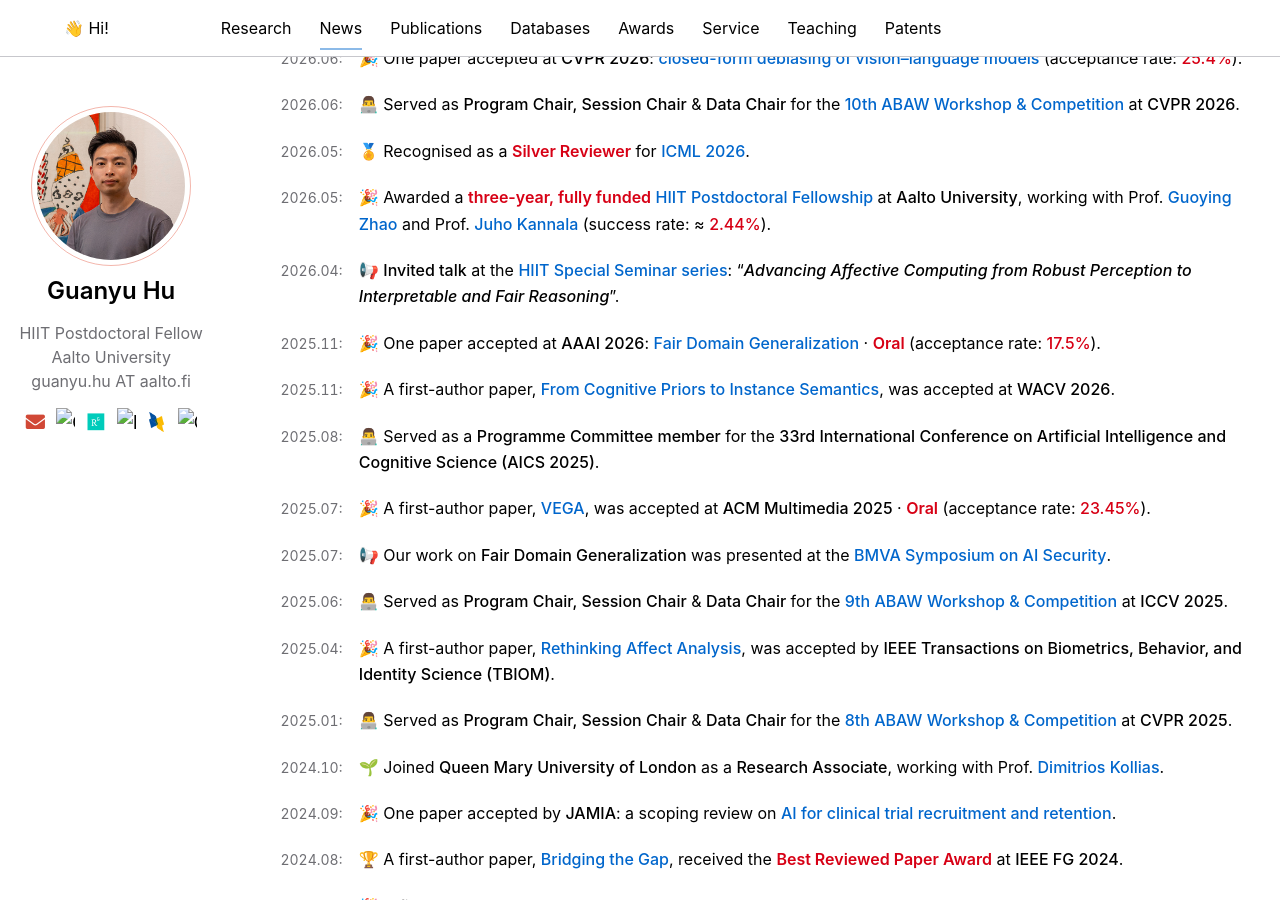
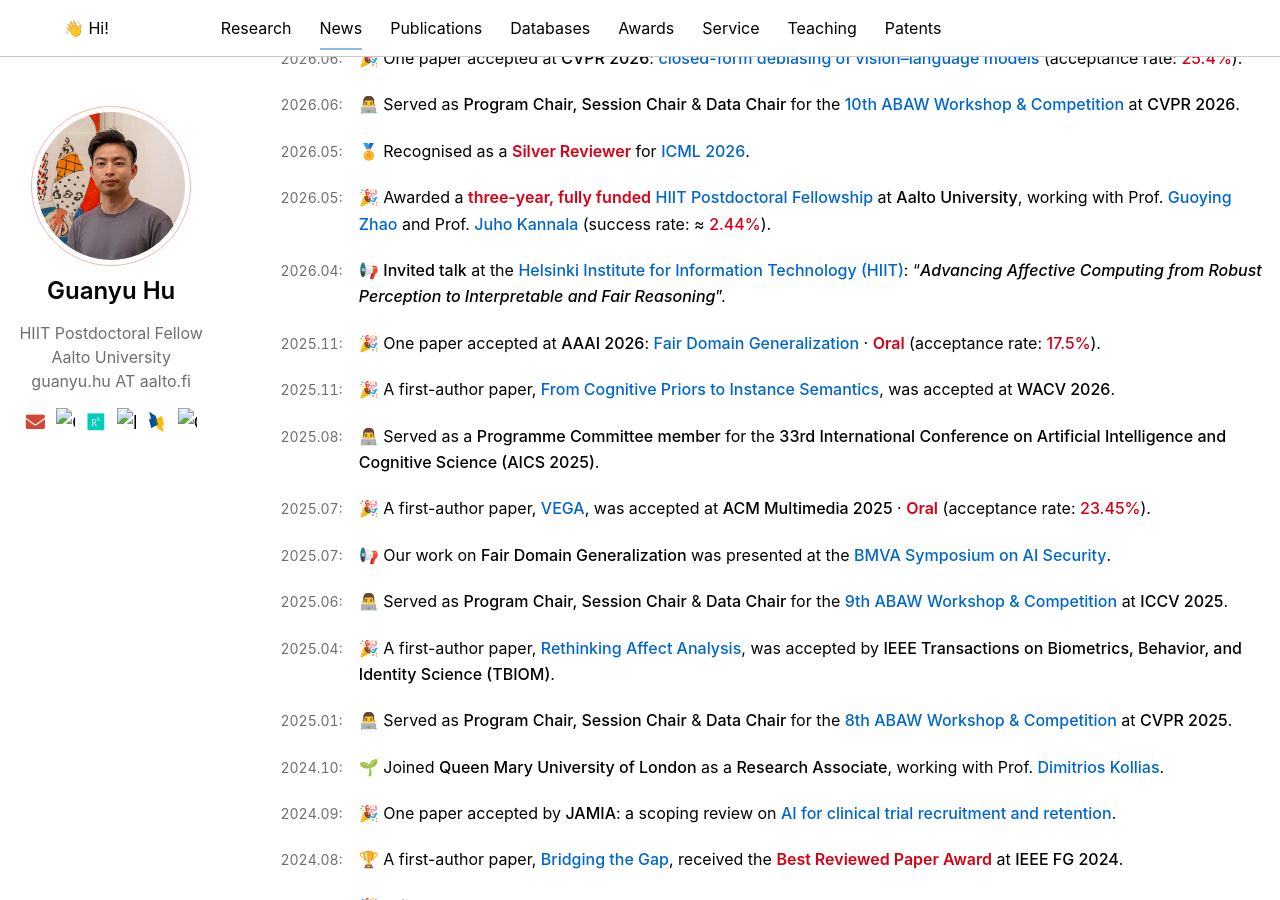
Before and after one commit to imhgy/imhgy.github.io, a Jekyll site: the page built from _pages/about.md, in a window 1280 px wide and 900 px high, scrolled down 1437 px. Built offline with Jekyll 4.4.1, drawn with Linux system fonts in a browser that asks for light colours.

Commit message:
Use full HIIT institution name for invited talk

```diff
--- a/_pages/about.md
+++ b/_pages/about.md
@@ -109,7 +109,7 @@ My research examines **the mechanisms and limits of AI’s understanding of huma
 </span>
 - <time datetime="2026-05">2026.05:</time> <span class="news-body" markdown="span">🎉 Awarded a <strong class="achievement-highlight">three-year, fully funded</strong> **[HIIT Postdoctoral Fellowship](https://www.hiit.fi/current-fellows)** at **Aalto University**, working with Prof. [Guoying Zhao](https://gyzhao-nm.github.io/Guoying/) and Prof. [Juho Kannala](https://users.aalto.fi/~kannalj1/) (success rate: ≈ <strong class="achievement-highlight news-rate" title="Reference: 2025 HIIT Fellow and PI Postdoctoral joint recruitment; 12 offers from 491 applications. This is not a separately verified rate for the 2026 HIIT Fellowship cohort.">2.44%</strong>).
 </span>
-- <time datetime="2026-04">2026.04:</time> <span class="news-body" markdown="span">📢 **Invited talk** at the **[HIIT Special Seminar series](https://www.hiit.fi/guanyu-hu-advancing-affective-computing-from-robust-perception-to-interpretable-and-fair-reasoning)**: “<em class="news-title">Advancing Affective Computing from Robust Perception to Interpretable and Fair Reasoning</em>”.
+- <time datetime="2026-04">2026.04:</time> <span class="news-body" markdown="span">📢 **Invited talk** at the **[Helsinki Institute for Information Technology (HIIT)](https://www.hiit.fi/guanyu-hu-advancing-affective-computing-from-robust-perception-to-interpretable-and-fair-reasoning)**: “<em class="news-title">Advancing Affective Computing from Robust Perception to Interpretable and Fair Reasoning</em>”.
 </span>
 - <time datetime="2025-11">2025.11:</time> <span class="news-body" markdown="span">🎉 One paper accepted at **AAAI 2026**: **[Fair Domain Generalization](https://ojs.aaai.org/index.php/AAAI/article/view/39508)** · <strong class="achievement-highlight">Oral</strong> (acceptance rate: <strong class="achievement-highlight news-rate">17.5%</strong>).
 </span>
```
